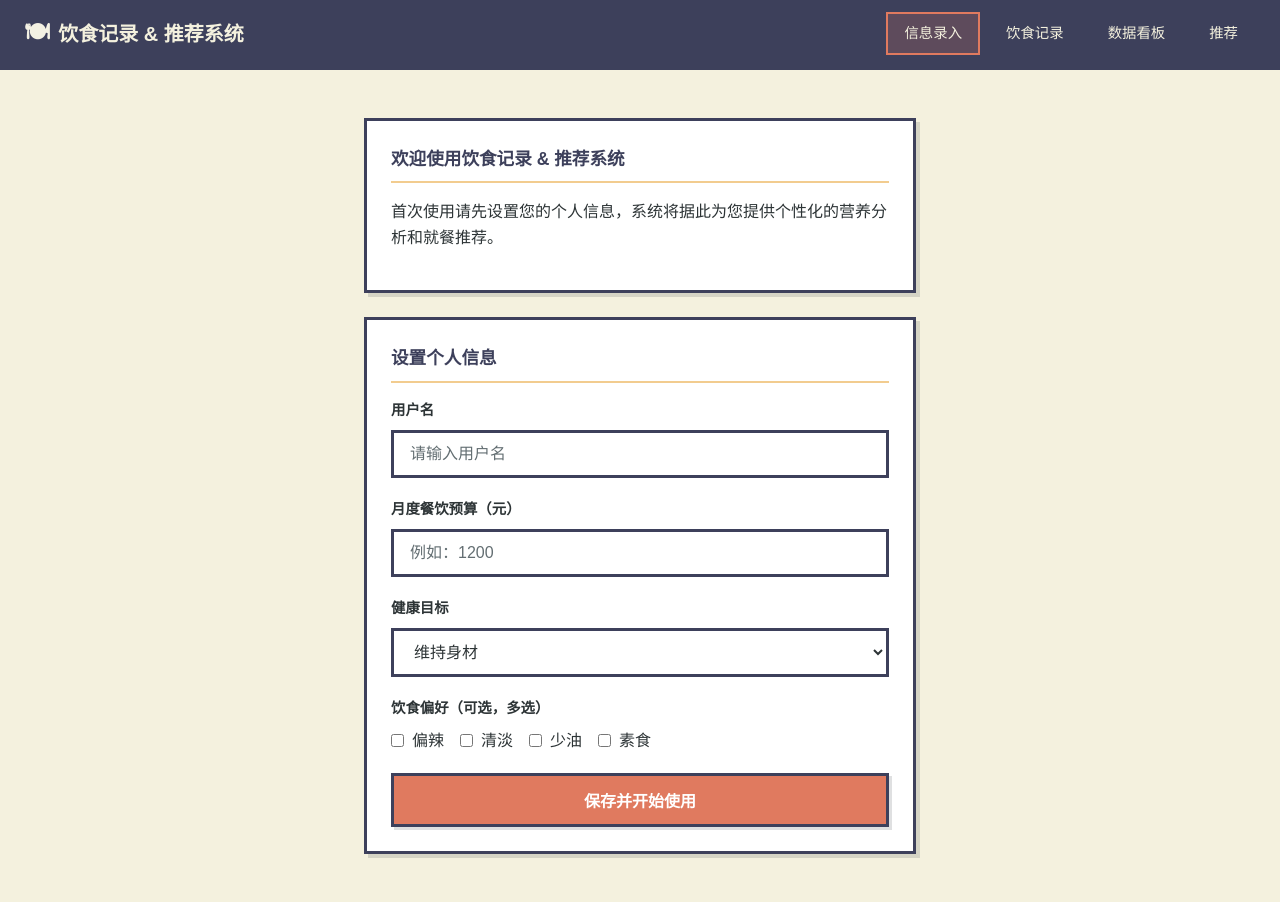
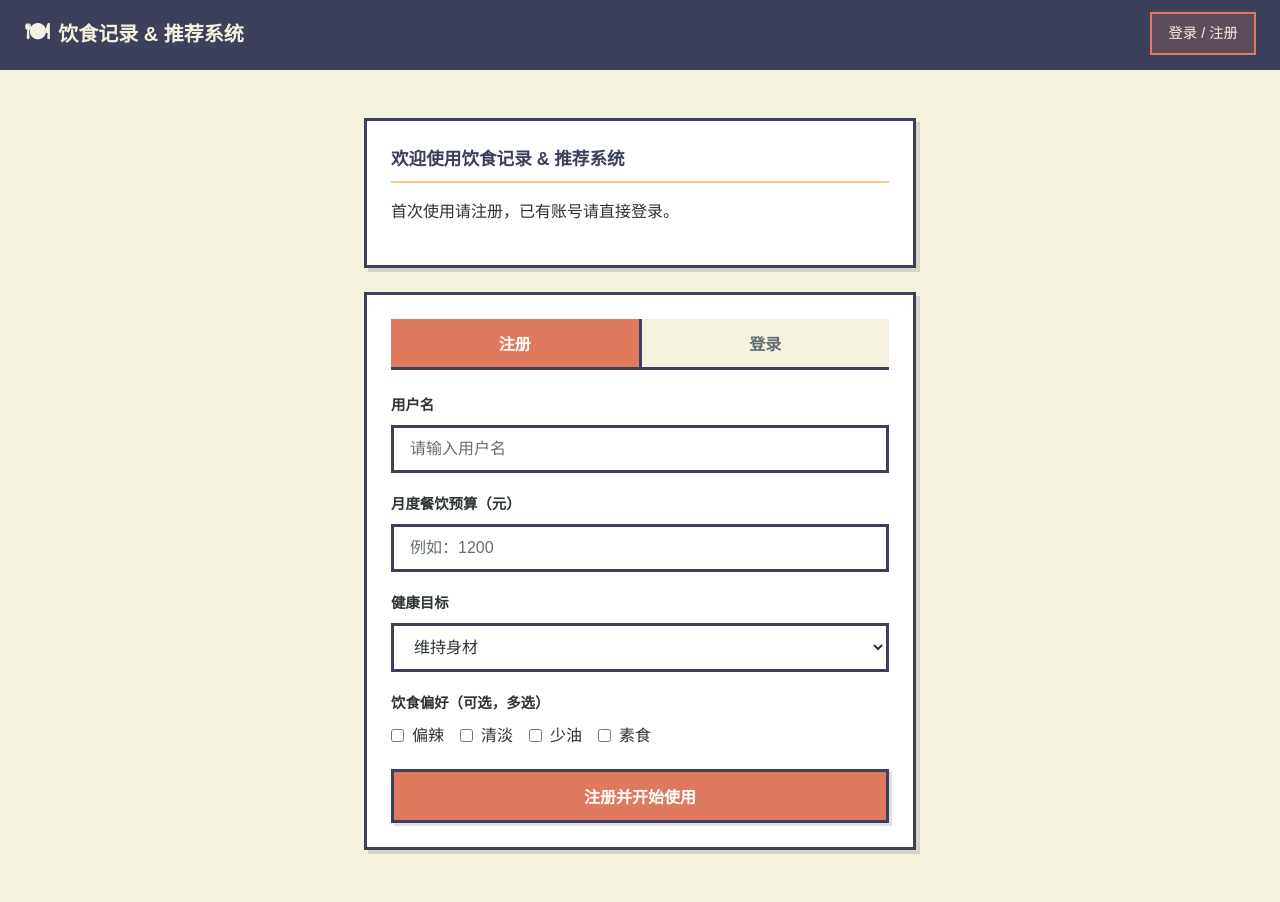
Before and after one commit to ZACK-yu27/LN138_project, a Flask app: page / in a window 1280 px wide. After the commit the page ends 854 px from the top, so only its background shows below. Run offline with Flask 3, Linux system fonts and the light colour scheme.

Commit message:
feat(auth): 实现注册/登录双模式与动态导航栏
- 后端新增 /api/login 接口与 db.get_user_by_username 查询
- 优化 /api/user 注册冲突提示，避免 UNIQUE 约束异常暴露
- 首页改造为注册/登录双标签页，已登录自动跳转记录页
- 登录态驱动导航栏：隐藏信息录入，显示用户与退出
- 未登录访问记录/看板/推荐页自动跳回首页
- 补充注册登录标签页与导航用户信息样式

```diff
--- a/app.py
+++ b/app.py
@@ -157,6 +157,9 @@ def create_user():
         username = data.get('username', '').strip()
         if not username:
             return _error_response('用户名不能为空')
+        # 若用户名已存在，给出友好提示，避免暴露数据库唯一约束异常
+        if db.get_user_by_name(username):
+            return _error_response('用户名已存在，请直接登录')
         monthly_budget = float(data.get('monthly_budget', 0))
         health_goal = data.get('health_goal', '维持身材')
         preferences = data.get('preferences')
@@ -168,6 +171,30 @@ def create_user():
         return _json_response({'success': True, 'user_id': user_id, 'user': user})
     except Exception as e:
         return _error_response(f'创建用户失败: {str(e)}', 500)
+
+
+@app.route('/api/login', methods=['POST'])
+def login():
+    """
+    用户登录（根据用户名查询）。
+
+    请求体 JSON：
+        {"username": str}
+
+    返回：
+        {"success": True, "user": dict}
+    """
+    try:
+        data = request.get_json() or {}
+        username = data.get('username', '').strip()
+        if not username:
+            return _error_response('用户名不能为空')
+        user = db.get_user_by_name(username)
+        if not user:
+            return _error_response('用户不存在，请先注册', 404)
+        return _json_response({'success': True, 'user': user})
+    except Exception as e:
+        return _error_response(f'登录失败: {str(e)}', 500)
 
 
 @app.route('/api/user/<int:user_id>', methods=['GET'])
--- a/static/css/style.css
+++ b/static/css/style.css
@@ -119,6 +119,67 @@ body {
 .nav-link.active {
     border-color: var(--primary);
     background: rgba(224, 122, 95, 0.2);
+}
+
+.nav-user {
+    color: var(--primary-light);
+    padding: 0.5rem 1rem;
+    font-size: 0.9rem;
+    font-weight: bold;
+    display: flex;
+    align-items: center;
+}
+
+.nav-logout {
+    background: transparent;
+    color: var(--bg-main);
+    border: 2px solid var(--primary-light);
+    padding: 0.5rem 1rem;
+    font-family: inherit;
+    font-size: 0.85rem;
+    cursor: pointer;
+    transition: var(--transition);
+}
+
+.nav-logout:hover {
+    background: var(--primary);
+    border-color: var(--primary);
+    color: white;
+}
+
+/* ---- 注册/登录标签页 ---- */
+.auth-tabs {
+    display: flex;
+    border-bottom: var(--pixel-border) solid var(--border);
+    margin-bottom: 1.5rem;
+}
+
+.auth-tab {
+    flex: 1;
+    padding: 0.75rem;
+    background: var(--bg-main);
+    border: none;
+    border-right: var(--pixel-border) solid var(--border);
+    font-family: inherit;
+    font-size: 1rem;
+    font-weight: bold;
+    cursor: pointer;
+    transition: var(--transition);
+    color: var(--text-light);
+}
+
+.auth-tab:last-child {
+    border-right: none;
+}
+
+.auth-tab.active {
+    background: var(--primary);
+    color: white;
+}
+
+.auth-tab:hover:not(.active) {
+    background: rgba(224, 122, 95, 0.1);
+    color: var(--text-main);
 }
 
 /* ---- 容器 ---- */
--- a/static/js/app.js
+++ b/static/js/app.js
@@ -59,6 +59,19 @@ async function createUser(userData) {
     currentUser = result.user;
     localStorage.setItem('currentUser', JSON.stringify(currentUser));
     return currentUser;
+}
+
+async function loginUser(username) {
+    const result = await apiPost('/api/login', { username });
+    currentUser = result.user;
+    localStorage.setItem('currentUser', JSON.stringify(currentUser));
+    return currentUser;
+}
+
+function logoutUser() {
+    currentUser = null;
+    localStorage.removeItem('currentUser');
+    window.location.href = '/';
 }
 
 async function getUser(userId) {
@@ -160,15 +173,42 @@ function formatMoney(amount) {
 }
 
 // ============================================
-// 页面导航
+// 页面导航（根据登录态动态渲染）
 // ============================================
 function setupNavigation() {
     const currentPath = window.location.pathname;
-    document.querySelectorAll('.nav-link').forEach(link => {
-        if (link.getAttribute('href') === currentPath) {
-            link.classList.add('active');
-        }
-    });
+    const navContainer = document.getElementById('nav-links');
+
+    // 如果页面使用动态导航容器，则按登录态渲染
+    if (navContainer) {
+        renderNavLinks(navContainer, currentPath);
+    } else {
+        // 兼容旧版静态导航：仅高亮当前页
+        document.querySelectorAll('.nav-link').forEach(link => {
+            if (link.getAttribute('href') === currentPath) {
+                link.classList.add('active');
+            }
+        });
+    }
+}
+
+function renderNavLinks(container, currentPath) {
+    const user = currentUser;
+    let html = '';
+
+    if (user && user.id) {
+        // 已登录：显示功能页 + 用户信息/退出
+        html += `<a href="/record" class="nav-link ${currentPath === '/record' ? 'active' : ''}">饮食记录</a>`;
+        html += `<a href="/dashboard" class="nav-link ${currentPath === '/dashboard' ? 'active' : ''}">数据看板</a>`;
+        html += `<a href="/recommend" class="nav-link ${currentPath === '/recommend' ? 'active' : ''}">推荐</a>`;
+        html += `<div class="nav-user">${user.username}</div>`;
+        html += `<button class="nav-logout" onclick="logoutUser()">退出</button>`;
+    } else {
+        // 未登录：仅显示登录/注册入口
+        html += `<a href="/" class="nav-link ${currentPath === '/' ? 'active' : ''}">登录 / 注册</a>`;
+    }
+
+    container.innerHTML = html;
 }
 
 // ============================================
@@ -197,6 +237,14 @@ function validateForm(formData, rules) {
 document.addEventListener('DOMContentLoaded', () => {
     setupNavigation();
 
+    // 受保护页面未登录时自动跳回首页
+    const protectedPaths = ['/record', '/dashboard', '/recommend'];
+    const currentPath = window.location.pathname;
+    if (protectedPaths.includes(currentPath) && !(currentUser && currentUser.id)) {
+        window.location.href = '/';
+        return;
+    }
+
     // 全局错误处理
     window.addEventListener('error', (e) => {
         console.error('JavaScript error:', e.error);
@@ -212,7 +260,7 @@ document.addEventListener('DOMContentLoaded', () => {
 
 // 导出全局函数供页面脚本使用
 window.AppAPI = {
-    createUser, getUser, updateUser,
+    createUser, loginUser, logoutUser, getUser, updateUser,
     getRecords, createRecord, updateRecord, deleteRecord,
     getDashboard, getNutrition, getBudget,
     getRecommendations, exportPDF,
--- a/templates/index.html
+++ b/templates/index.html
@@ -3,29 +3,30 @@
 <head>
     <meta charset="UTF-8">
     <meta name="viewport" content="width=device-width, initial-scale=1.0">
-    <title>饮食记录 & 推荐系统 - 欢迎使用</title>
+    <title>饮食记录 & 推荐系统 - 登录 / 注册</title>
     <link rel="stylesheet" href="/static/css/style.css">
 </head>
 <body>
     <nav class="nav-bar">
         <a href="/" class="nav-brand">饮食记录 & 推荐系统</a>
-        <div class="nav-links">
-            <a href="/" class="nav-link active">信息录入</a>
-            <a href="/record" class="nav-link">饮食记录</a>
-            <a href="/dashboard" class="nav-link">数据看板</a>
-            <a href="/recommend" class="nav-link">推荐</a>
-        </div>
+        <div class="nav-links" id="nav-links"></div>
     </nav>
 
     <div class="container container-narrow animate-fade">
         <div class="card mt-3">
             <div class="card-header">欢迎使用饮食记录 & 推荐系统</div>
-            <p class="mb-2">首次使用请先设置您的个人信息，系统将据此为您提供个性化的营养分析和就餐推荐。</p>
+            <p class="mb-2">首次使用请注册，已有账号请直接登录。</p>
         </div>
 
         <div class="card animate-fade stagger-1">
-            <div class="card-header">设置个人信息</div>
-            <form id="userForm">
+            <!-- 注册 / 登录 标签切换 -->
+            <div class="auth-tabs">
+                <button type="button" class="auth-tab active" id="tab-register" onclick="switchTab('register')">注册</button>
+                <button type="button" class="auth-tab" id="tab-login" onclick="switchTab('login')">登录</button>
+            </div>
+
+            <!-- 注册表单 -->
+            <form id="registerForm">
                 <div class="form-group">
                     <label class="form-label">用户名</label>
                     <input type="text" class="form-input" name="username" placeholder="请输入用户名" required>
@@ -59,16 +60,45 @@
                         </label>
                     </div>
                 </div>
-                <button type="submit" class="btn btn-block" id="submitBtn">保存并开始使用</button>
+                <button type="submit" class="btn btn-block" id="registerBtn">注册并开始使用</button>
+            </form>
+
+            <!-- 登录表单 -->
+            <form id="loginForm" style="display: none;">
+                <div class="form-group">
+                    <label class="form-label">用户名</label>
+                    <input type="text" class="form-input" name="username" placeholder="请输入已注册的用户名" required>
+                </div>
+                <button type="submit" class="btn btn-block" id="loginBtn">登录</button>
             </form>
         </div>
     </div>
 
     <script src="/static/js/app.js"></script>
     <script>
-        document.getElementById('userForm').addEventListener('submit', async (e) => {
+        function switchTab(tab) {
+            const registerForm = document.getElementById('registerForm');
+            const loginForm = document.getElementById('loginForm');
+            const registerTab = document.getElementById('tab-register');
+            const loginTab = document.getElementById('tab-login');
+
+            if (tab === 'register') {
+                registerForm.style.display = 'block';
+                loginForm.style.display = 'none';
+                registerTab.classList.add('active');
+                loginTab.classList.remove('active');
+            } else {
+                registerForm.style.display = 'none';
+                loginForm.style.display = 'block';
+                registerTab.classList.remove('active');
+                loginTab.classList.add('active');
+            }
+        }
+
+        // 注册提交
+        document.getElementById('registerForm').addEventListener('submit', async (e) => {
             e.preventDefault();
-            const btn = document.getElementById('submitBtn');
+            const btn = document.getElementById('registerBtn');
             const originalText = btn.textContent;
             showLoading(btn);
 
@@ -85,13 +115,37 @@
                 };
 
                 await createUser(userData);
-                showToast('设置成功！正在跳转...', 'success');
+                showToast('注册成功！正在跳转...', 'success');
                 setTimeout(() => window.location.href = '/record', 1000);
             } catch (err) {
-                showToast(err.message || '保存失败', 'error');
+                showToast(err.message || '注册失败', 'error');
                 hideLoading(btn, originalText);
             }
         });
+
+        // 登录提交
+        document.getElementById('loginForm').addEventListener('submit', async (e) => {
+            e.preventDefault();
+            const btn = document.getElementById('loginBtn');
+            const originalText = btn.textContent;
+            showLoading(btn);
+
+            try {
+                const formData = new FormData(e.target);
+                const username = formData.get('username');
+                await loginUser(username);
+                showToast('登录成功！正在跳转...', 'success');
+                setTimeout(() => window.location.href = '/record', 1000);
+            } catch (err) {
+                showToast(err.message || '登录失败', 'error');
+                hideLoading(btn, originalText);
+            }
+        });
+
+        // 如果已登录，直接进入记录页
+        if (currentUser && currentUser.id) {
+            window.location.href = '/record';
+        }
     </script>
 </body>
 </html>
```
Also changed, not shown: templates/dashboard.html (+1 -6 lines), templates/recommend.html (+1 -6 lines), templates/record.html (+1 -6 lines).
